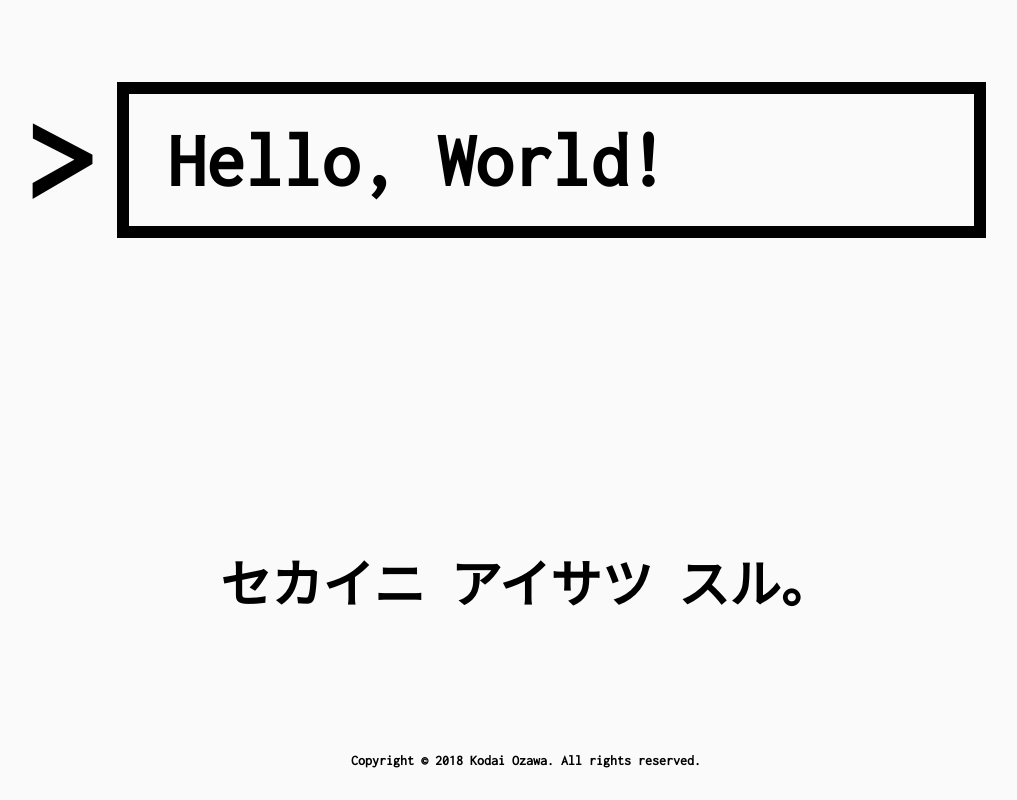
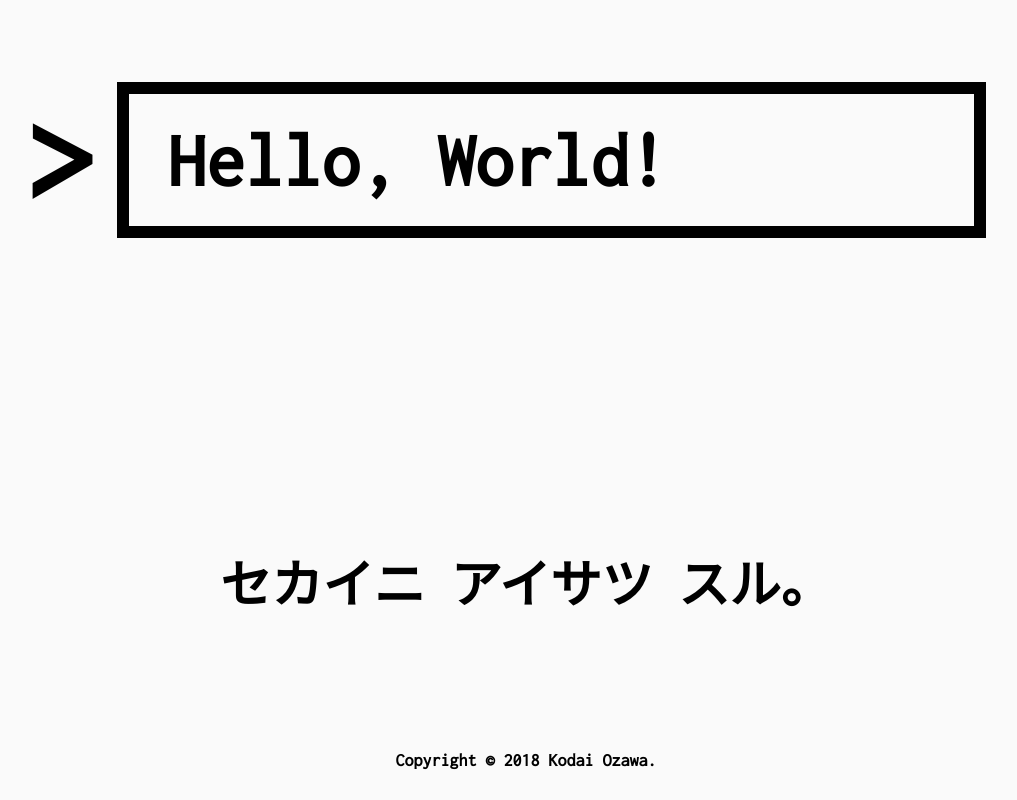
Before and after one commit to ozwxy/hello, a plain HTML site: page index.html in a window 1280 px wide. Shown: the part 968-1768 px from the top of the page, without its empty margins (114-1131 px from the left). Drawn offline with Linux system fonts and the light colour scheme.

Commit message:
update_copyright

```diff
--- a/index.html
+++ b/index.html
@@ -18,7 +18,7 @@
     <p onClick="tweet()">セカイニ アイサツ スル。</p>
   </div>
   <footer>
-    <a href="https://twitter.com/kodai_ozawa">Copyright &copy; 2018 Kodai Ozawa. All rights reserved.</a>
+    <a href="https://twitter.com/kodai_ozawa">Copyright &copy; 2018 Kodai Ozawa.</a>
   </footer>
 
   <script src="./script.js"></script>
--- a/style.css
+++ b/style.css
@@ -113,6 +113,6 @@ footer {
 
 footer > a {
   color: #000;
-  font-size: 14px;
+  font-size: 18px;
   text-decoration: none;
 }
```
